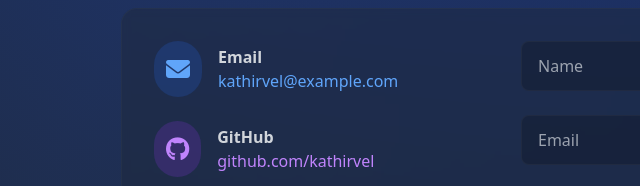
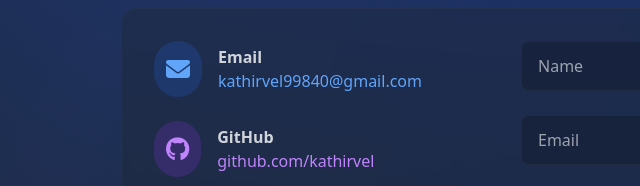
Before and after one commit to kathir-sudo/portfolio-website, a plain HTML site: page index.html in a window 1280 px wide. Shown: the part 2211-2397 px from the top of the page, 135-775 px from the left. Drawn offline with nearby package versions, Linux system fonts and the light colour scheme.

Commit message:
index.html

```diff
--- a/index.html
+++ b/index.html
@@ -114,7 +114,7 @@
                             <div>
                                 <h3 class="text-gray-300 font-bold">Email</h3>
                                 <a href="mailto:kathirvel99840@gmail.com"
-                                    class="text-blue-400 hover:text-blue-300">kathirvel@example.com</a>
+                                    class="text-blue-400 hover:text-blue-300">kathirvel99840@gmail.com</a>
                             </div>
                         </div>
                         <div class="flex items-center space-x-4">
```
